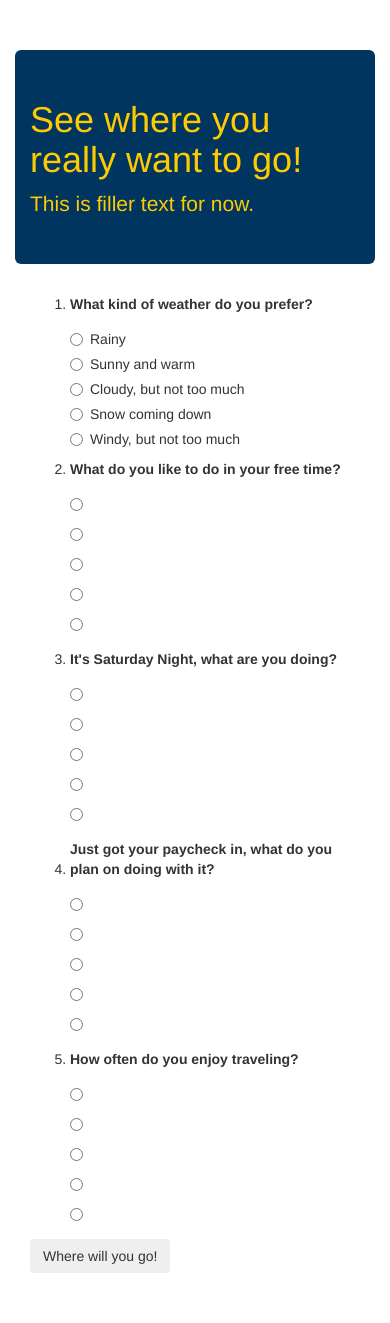
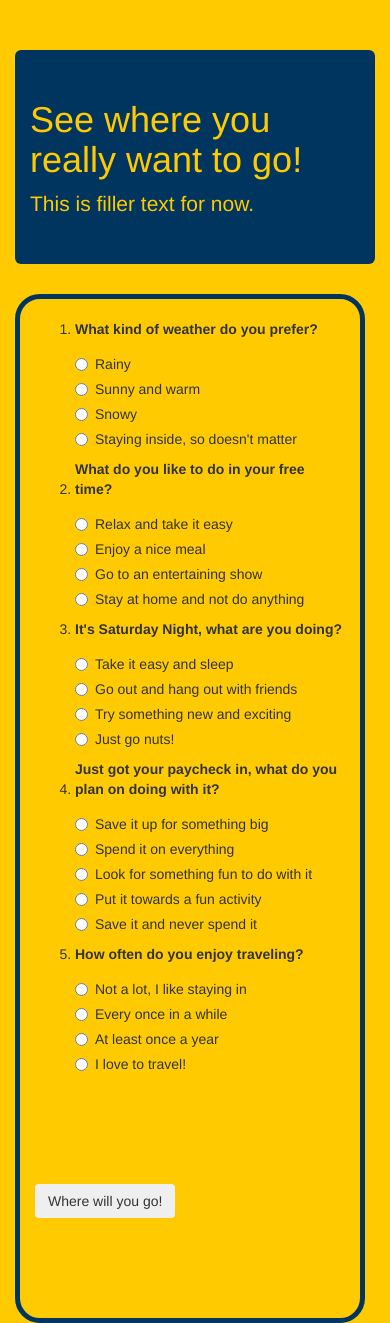
Before and after one commit to Russspruce/tripQuiz, a plain HTML site: page index.html in a window 390 px wide. Drawn offline with Linux system fonts and the light colour scheme.

Commit message:
Adjusted the values of the questions and adjusted how they were added in order to generate the proper links.  It will allow players to go to a new page and get their results, adding a bit more of a technical side to it and making the quiz more interactive.

```diff
--- a/css/styles.css
+++ b/css/styles.css
@@ -6,5 +6,31 @@
 
 .btn {
   margin-bottom: 100px;
+  margin-top: 100px;
 
 }
+ .quizQuestions {
+   border: 5px solid #00355f;
+   width: 350px;
+   border-radius: 25px;
+   padding-top: 20px;
+ }
+
+body {
+
+  background-color: #ffcb00;
+}
+
+ .resultOne{
+  visibility: hidden;
+}
+
+ #hide {
+   border: 5px solid #00355f;
+   margin: 100px;
+   border-radius: 25px;
+
+   color: black;
+   display: none;;
+
+}
--- a/index.html
+++ b/index.html
@@ -14,7 +14,7 @@
       <h1>See where you really want to go!</h1>
       <p>This is filler text for now.</p>
     </div>
-    <div class="col-md-12">
+    <div class="col-md-8 quizQuestions">
       <form id="tripQuiz">
       <ol>
         <li>
@@ -27,26 +27,20 @@
           </div>
           <div class="radio">
             <label>
-              <input type="radio" name="q1" value="2">
+              <input type="radio" name="q1" value="1">
               Sunny and warm
             </label>
           </div>
           <div class="radio">
             <label>
-              <input type="radio" name="q1" value="4">
-              Cloudy, but not too much
+              <input type="radio" name="q1" value="0">
+              Snowy
             </label>
           </div>
           <div class="radio">
             <label>
-              <input type="radio" name="q1" value="3">
-              Snow coming down
-            </label>
-          </div>
-          <div class="radio">
-            <label>
-              <input type="radio" name="q1" value="5">
-              Windy, but not too much
+              <input type="radio" name="q1" value="0">
+              Staying inside, so doesn't matter
             </label>
           </div>
         </li>
@@ -54,32 +48,26 @@
           <label>What do you like to do in your free time?</label>
           <div class="radio">
             <label>
-              <input type="radio" name="q2" value="2">
-
-            </label>
-          </div>
-          <div class="radio">
-            <label>
-              <input type="radio" name="q2" value="3">
-
-            </label>
-          </div>
-          <div class="radio">
-            <label>
-              <input type="radio" name="q2" value="4">
-
-            </label>
-          </div>
-          <div class="radio">
-            <label>
-              <input type="radio" name="q2" value="5">
-
+              <input type="radio" name="q2" value="1">
+               Relax and take it easy
             </label>
           </div>
           <div class="radio">
             <label>
               <input type="radio" name="q2" value="1">
-
+                Enjoy a nice meal
+            </label>
+          </div>
+          <div class="radio">
+            <label>
+              <input type="radio" name="q2" value="2">
+              Go to an entertaining show
+            </label>
+          </div>
+          <div class="radio">
+            <label>
+              <input type="radio" name="q2" value="0">
+              Stay at home and not do anything
             </label>
           </div>
         </li>
@@ -87,28 +75,26 @@
           <label>It's Saturday Night, what are you doing?</label>
           <div class="radio">
             <label>
-              <input type="radio" name="q3" value="3">
+              <input type="radio" name="q3" value="1">
+              Take it easy and sleep
             </label>
           </div>
           <div class="radio">
             <label>
               <input type="radio" name="q3" value="1">
-
-            </label>
-          </div>
-          <div class="radio">
-            <label>
-              <input type="radio" name="q3" value="5">
+              Go out and hang out with friends
             </label>
           </div>
           <div class="radio">
             <label>
               <input type="radio" name="q3" value="2">
+              Try something new and exciting
             </label>
           </div>
           <div class="radio">
             <label>
-              <input type="radio" name="q3" value="4">
+              <input type="radio" name="q3" value="2">
+              Just go nuts!
             </label>
           </div>
         </li>
@@ -116,28 +102,32 @@
           <label>Just got your paycheck in, what do you plan on doing with it?</label>
           <div class="radio">
             <label>
-              <input type="radio" name="q3" value="3">
+              <input type="radio" name="q4" value="0">
+              Save it up for something big
             </label>
           </div>
           <div class="radio">
             <label>
-              <input type="radio" name="q3" value="1">
-
+              <input type="radio" name="q4" value="1">
+              Spend it on everything
             </label>
           </div>
           <div class="radio">
             <label>
-              <input type="radio" name="q3" value="5">
+              <input type="radio" name="q4" value="1">
+              Look for something fun to do with it
             </label>
           </div>
           <div class="radio">
             <label>
-              <input type="radio" name="q3" value="2">
+              <input type="radio" name="q4" value="1">
+              Put it towards a fun activity
             </label>
           </div>
           <div class="radio">
             <label>
-              <input type="radio" name="q3" value="4">
+              <input type="radio" name="q4" value="0">
+              Save it and never spend it
             </label>
           </div>
         </li>
@@ -145,28 +135,26 @@
           <label>How often do you enjoy traveling?</label>
           <div class="radio">
             <label>
-              <input type="radio" name="q3" value="3">
+              <input type="radio" name="q5" value="1">
+              Not a lot, I like staying in
             </label>
           </div>
           <div class="radio">
             <label>
-              <input type="radio" name="q3" value="1">
-
+              <input type="radio" name="q5" value="1">
+              Every once in a while
             </label>
           </div>
           <div class="radio">
             <label>
-              <input type="radio" name="q3" value="5">
+              <input type="radio" name="q5" value="1">
+              At least once a year
             </label>
           </div>
           <div class="radio">
             <label>
-              <input type="radio" name="q3" value="2">
-            </label>
-          </div>
-          <div class="radio">
-            <label>
-              <input type="radio" name="q3" value="4">
+              <input type="radio" name="q5" value="2">
+              I love to travel!
             </label>
           </div>
         </li>
@@ -175,5 +163,5 @@
     </form>
    </div>
  </div>
-</body>
+ </body>
 </html>
--- a/js/scripts.js
+++ b/js/scripts.js
@@ -1,5 +1,11 @@
 $(document).ready(function() {
-  $("form#charQuiz").submit(function() {
+
+
+  $("button#results").click(function() {
+    $("#hide").toggle("yellow-background");
+  });
+
+  $("form#tripQuiz").submit(function() {
     event.preventDefault();
     var answer1 = parseInt($("input:radio[name=q1]:checked").val());
     var answer2 = parseInt($("input:radio[name=q2]:checked").val());
@@ -7,13 +13,23 @@ $(document).ready(function() {
     var answer4 = parseInt($("input:radio[name=q4]:checked").val());
     var answer5 = parseInt($("input:radio[name=q5]:checked").val());
     var total = 0;
+
     total = (answer1+answer2+answer3+answer4+answer5)
-    if (5 <= total && total <=10) {
-      alert("")
-    } else if (11 <= total && total <=14) {
-      alert("")
-    } else if (total === 25) {
-      alert("")
+
+    if (total === 5 || total === 4 || total === 3) {
+         // $(".resultOne")toggle();
+         // alert("This is a 3 test")
+         $(location).attr("href", "result1.html");
+       }
+     else if (total === 6 || total === 7 ) {
+         // $(".resultOne")toggle();
+         // alert("This is a 3 test")
+         $(location).attr("href", "http://google.com");
+       }
+ else if (total === 8) {
+      // $(".resultOne")toggle();
+      // alert("This is a 3 test")
+      $(location).attr("href", "http://reddit.com");
     }
   });
 });
```
Also changed, not shown: result1.html (added, +25 -0 lines), result2.html (added, +25 -0 lines), result3.html (added, +25 -0 lines), img/ad.jpg (added), 3 other files.
